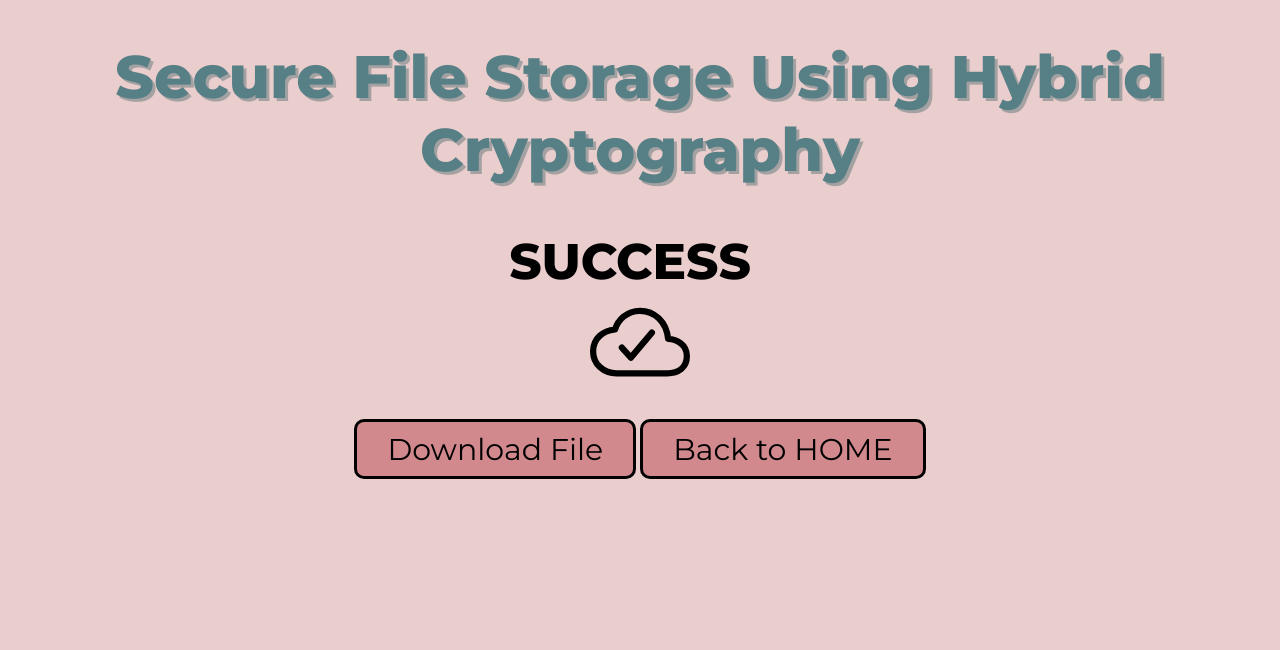
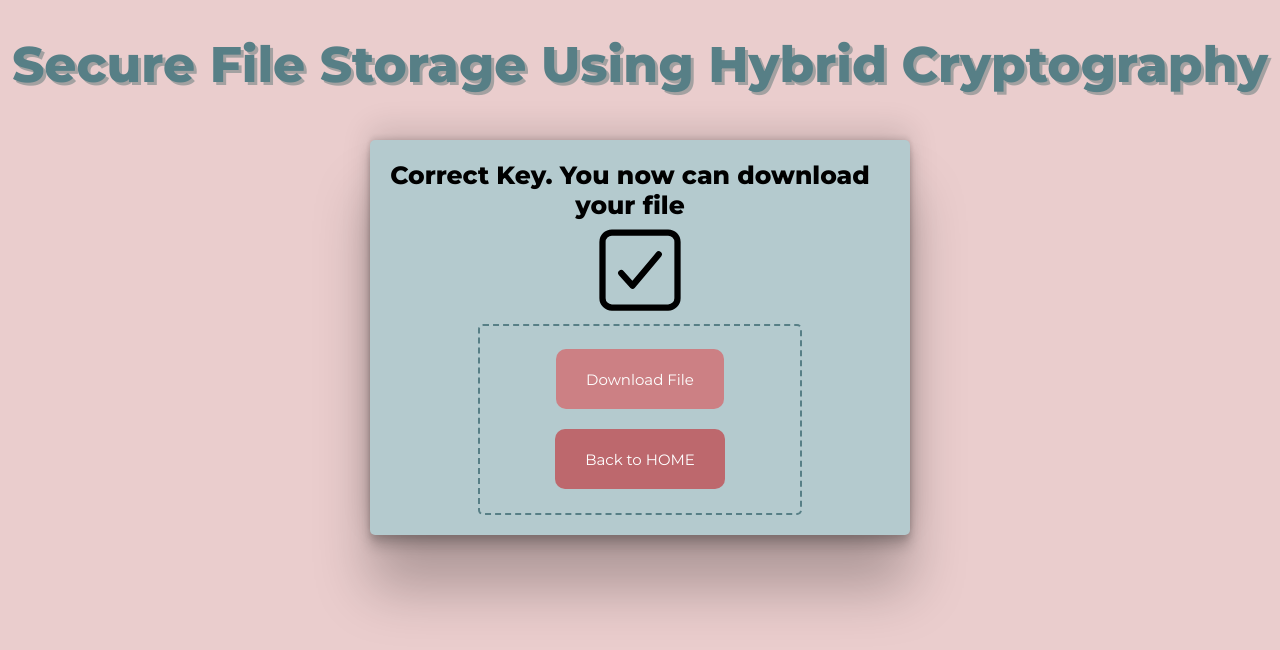
Before and after one commit to thanhtruc0308/Secure-File-Storage-Using-Hybrid-Cryptography, a Flask app: template templates/restore_success.html in a window 1280 px wide. Shown: the top 650 px of the page. Run offline with Flask 2, Linux system fonts and the light colour scheme; the template is opened without the code that fills it, so the values that code supplies are empty.

Commit message:
Update restore_success.html

```diff
--- a/templates/restore_success.html
+++ b/templates/restore_success.html
@@ -15,15 +15,15 @@
 h1{
 	font-weight: bold;
     font-family: 'Montserrat', italic;
-    font-size: 60px;
+    font-size: 50px;
     color: #577f86;
     text-shadow: 3px 3px rgb(163, 161, 161);
     margin-bottom: 5px;
 }
 a {
 font-family: 'Montserrat', italic;
-font-size: 30px;
-color: black;
+font-size: 15px;
+color: white;
 padding: 0px 10px;
 text-align: center;
 text-decoration: none;
@@ -33,7 +33,7 @@ gap: 50px;
 p{
     font-weight: bold;
     font-family: 'Montserrat', italic;
-    font-size: 50px;
+    font-size: 25px;
     color: black;
     margin:0 20px 0 0;
 }
@@ -45,9 +45,29 @@ body{
     font-family:"Quicksand";
     text-align: center;
 }
-.btn {
-	background: #d1898d;
-    color:black;
+.btn1{
+    background: #cc8084;
+	display: flex;
+    justify-content: center;
+    align-self: center;
+    align-items: center;
+    vertical-align: middle;
+    height: 60px;
+    width: fit-content;
+    border-radius: 10px;
+	border: none;
+    padding: 0px 20px;
+    cursor: pointer;
+    transition: all ease-out 200ms;
+}
+
+.btn1:hover{
+    background: #ca676c;
+    box-shadow: 0 0 10px 0 #e28b8f;
+}
+
+.btn2{
+    background: #bd686d;
     display: flex;
     justify-content: center;
     align-self: center;
@@ -56,18 +76,39 @@ body{
     height: 60px;
     width: fit-content;
     border-radius: 10px;
+	border: none;
     padding: 0px 20px;
     cursor: pointer;
     transition: all ease-out 200ms;
-	border: solid black;
 }
 
-.btn:hover {
-	background: #ca676c;
-    box-shadow: 0 0 10px 0 #e28b8f;}
-.img3{
+.btn2:hover{
+    background: #d38282;
+    box-shadow: 0 0 10px 0 #e28b8f;
+}
+    .img3{
     width: 100px;
     height: 100px;
+}
+.wrapper{
+  margin:auto;
+  width: 500px;
+  background: #b4cace;
+  border-radius: 5px;
+  padding: 20px;
+  box-shadow: rgba(0, 0, 0, 0.25) 0px 54px 55px, rgba(0, 0, 0, 0.12) 0px -12px 30px, rgba(0, 0, 0, 0.12) 0px 4px 6px, rgba(0, 0, 0, 0.17) 0px 12px 13px, rgba(0, 0, 0, 0.09) 0px -3px 5px;
+}
+.wrapper form{
+  width: 300px;
+  height: 167px;
+  display: flex;
+  cursor: pointer;
+  padding: 10px;
+  align-items: center;
+  justify-content: center;
+  flex-direction: column;
+  border-radius: 5px;
+  border: 2px dashed #577f86;
 }
 
 
@@ -76,15 +117,19 @@ body{
 	<body>
 		<center>
 			<h1> Secure File Storage Using Hybrid Cryptography </h1><br><br>
-			<b><p>SUCCESS</p></b>
-			<ion-icon class="img3" name="cloud-done-outline"></ion-icon>
+            <div class="wrapper">
 
-			<table>
-				<tr>
-					<td><a href='return-file' target="blank"><button class = "btn">Download File</a></button></td>
-					<td><a href='home'><button class = "btn" >Back to HOME</a></button></td>
-				</tr>
-			</table>
+			<p>Correct Key. You now can download your file</p>
+			<ion-icon class="img3" name="checkbox-outline"></ion-icon>
+                <br>
+                <form>
+                <table>
+                    <a href='return-file' target="blank"><button class = "btn1">Download File</a></button>
+                    <br>
+                    <a href='home'><button class = "btn2" >Back to HOME</a></button>
+                </table>
+                </form>
+                </div>
 		</center>
 	</body>
 </html>
```
